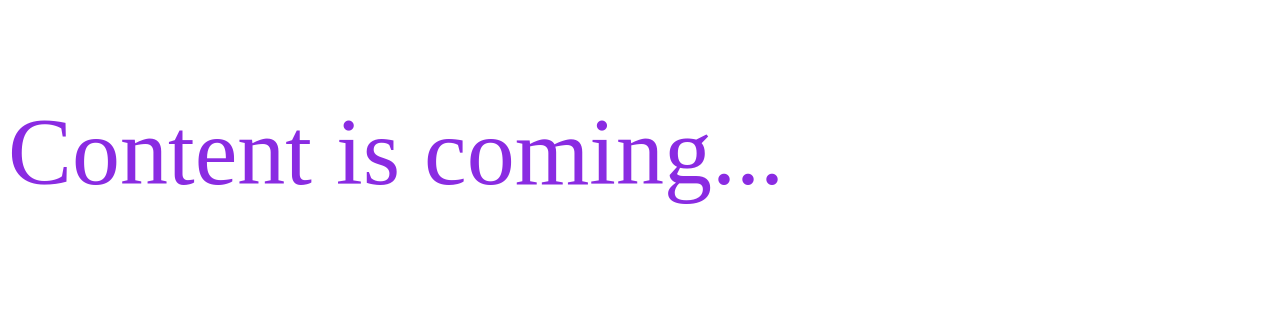
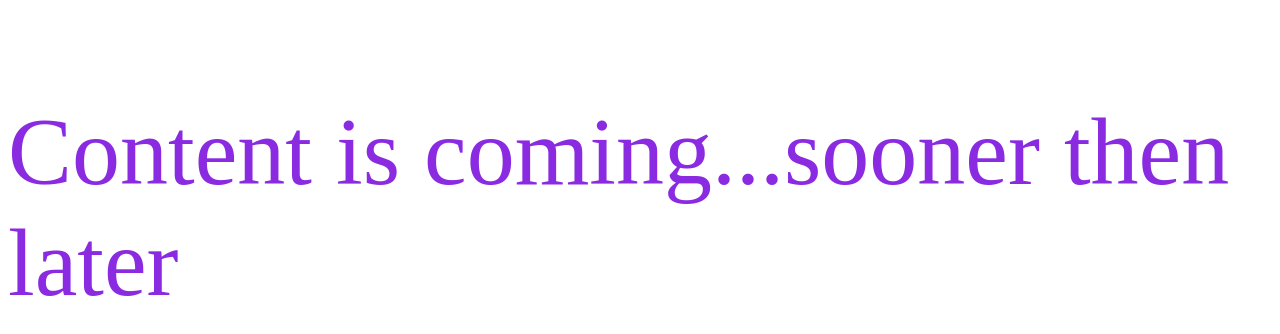
Before and after one commit to eapostol/.github.io, a plain HTML site: page index.html in a window 1280 px wide. Drawn offline with Linux system fonts and the light colour scheme.

Commit message:
hello there

```diff
--- a/index.html
+++ b/index.html
@@ -4,6 +4,6 @@
         <title>welcome to my github homepage!</title>
     </head>
     <body>
-        <p style="font-size: 1in; color: blueviolet;">Content is coming...</p>
+        <p style="font-size: 1in; color: blueviolet;">Content is coming...sooner then later</p>
     </body>
 </html>
```
